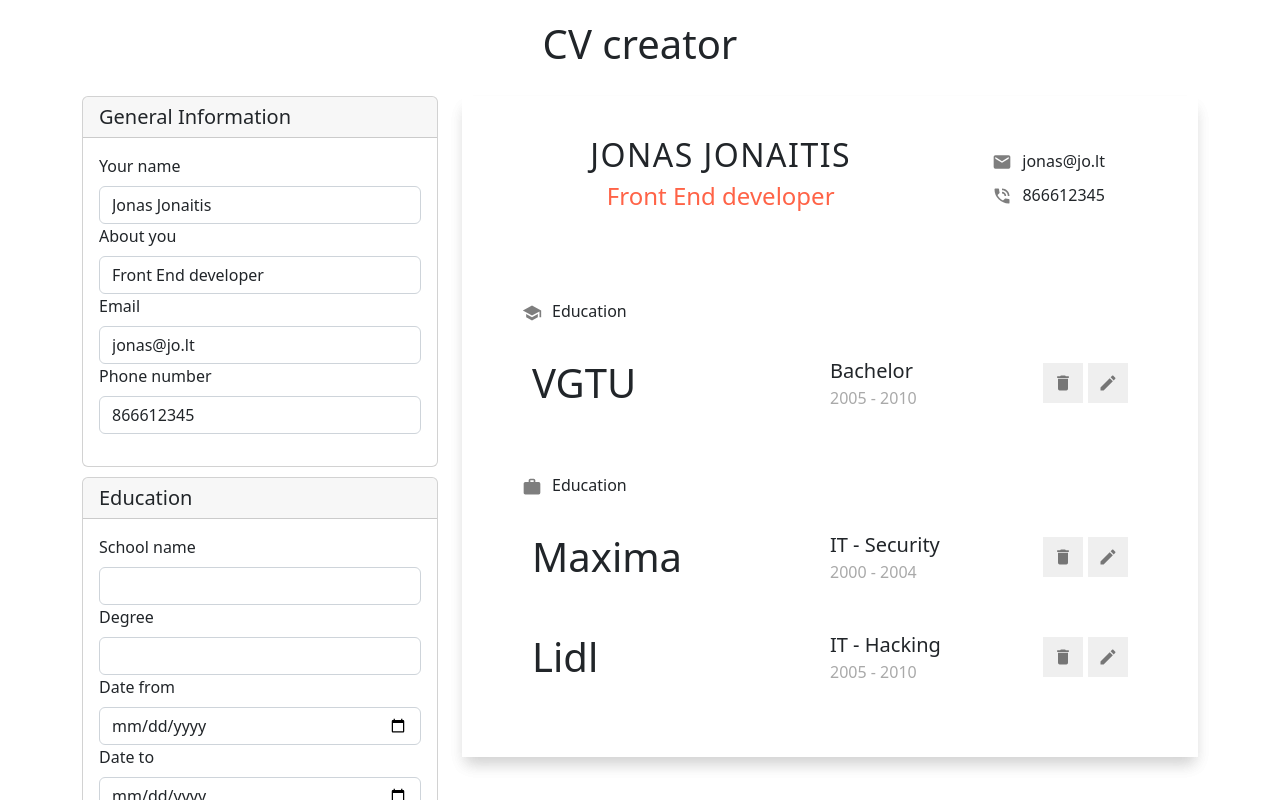
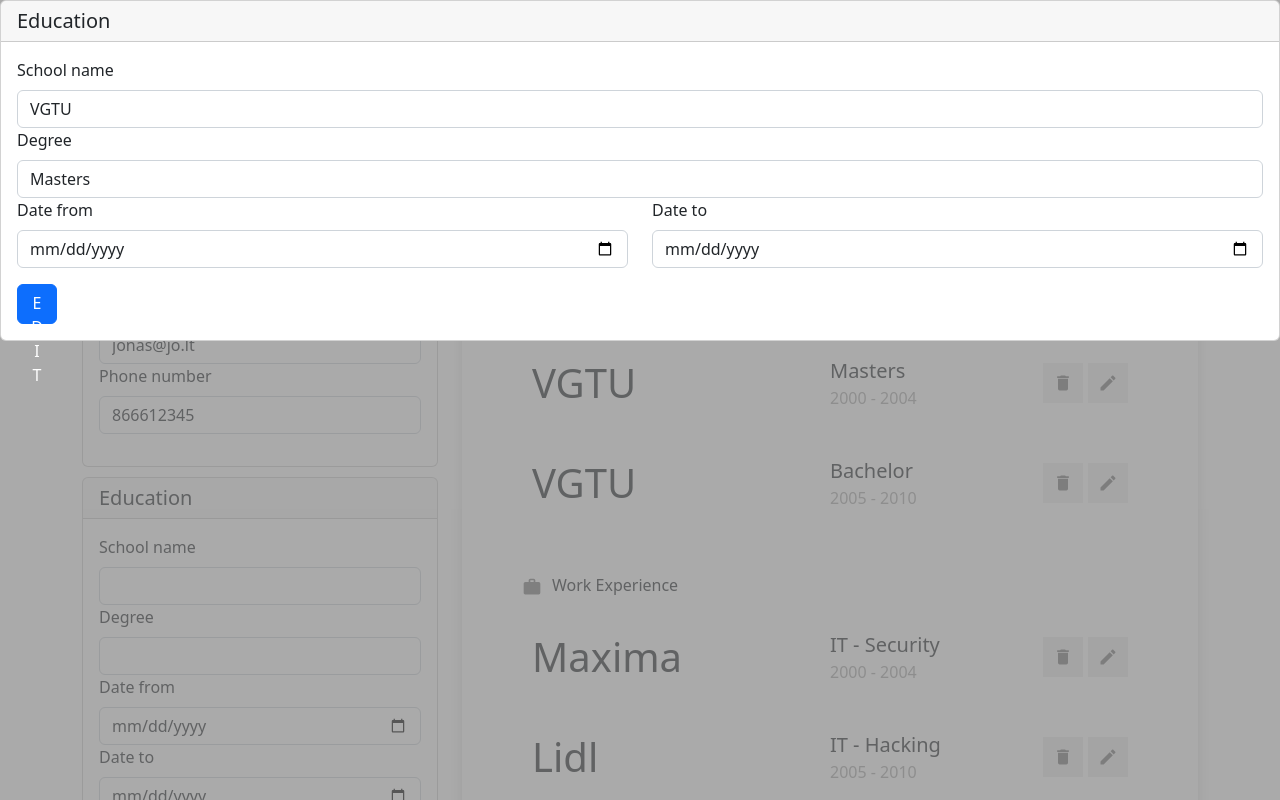
Before and after one commit to JonasKaruzas/cv-project, a React (Create React App) app: page / in a window 1280 px wide. Both pictures are taken after a click on the button 1108 px from the left and 383 px from the top of the page. Shown: the top 800 px of the page. Built offline with nearby package versions, Linux system fonts and the light colour scheme.

Commit message:
feat: edit in progress

```diff
--- a/src/App.js
+++ b/src/App.js
@@ -8,6 +8,7 @@
 import { EducationItem } from "./components/EducationItem";
 import { WorkExperienceDisplay } from "./components/WorkExperienceDisplay";
 import { WorkExperienceItem } from "./components/WorkExperienceItem";
+import { EditModal } from "./components/EditModal";
 
 import Container from "react-bootstrap/Container";
 import Row from "react-bootstrap/Row";
@@ -62,7 +63,9 @@
 export function App() {
   const [generalInfo, setGeneralInfo] = useState(demoGeneralInfo);
   const [education, setEducation] = useState(demoEducationInfo);
+  const [educationEdititableItem, setEducationEdititableItem] = useState();
   const [workExperience, setWorkExperience] = useState(demoWorkExperience);
+  const [showEditModal, setShowEditModal] = useState(false);
 
   function removeEducationItem(id) {
     setEducation(education.filter((item) => item.id !== id));
@@ -70,6 +73,18 @@
 
   function removeWorkExperienceItem(id) {
     setWorkExperience(workExperience.filter((item) => item.id !== id));
+  }
+
+  function editEducationItem(id) {
+    const item = education.find((item) => item.id === id);
+    setEducationEdititableItem(item);
+    setShowEditModal(true);
+  }
+
+  function saveEditEducationItem(item) {
+    console.log(item);
+    console.log(education);
+    // setEducation({...education})
   }
 
   return (
@@ -90,7 +105,7 @@
               {education.length !== 0 && (
                 <EducationDisplay>
                   {education.map((item) => (
-                    <EducationItem key={item.id} education={item} removeEducationItem={removeEducationItem} />
+                    <EducationItem key={item.id} education={item} removeEducationItem={removeEducationItem} editEducationItem={editEducationItem} />
                   ))}
                 </EducationDisplay>
               )}
@@ -105,6 +120,9 @@
           </Col>
         </Row>
       </Container>
+      {showEditModal && (
+        <EditModal setShowEditModal={setShowEditModal} educationEdititableItem={educationEdititableItem} saveEditEducationItem={saveEditEducationItem} />
+      )}
     </>
   );
 }
--- /dev/null
+++ b/src/components/EditModal.jsx
@@ -0,0 +1,50 @@
+import '../styles/editModal.css'
+import Form from 'react-bootstrap/Form';
+import Card from 'react-bootstrap/Card';
+import Button from 'react-bootstrap/Button';
+import Row from "react-bootstrap/Row";
+import Col from "react-bootstrap/Col";
+import { useState } from 'react';
+
+export function EditModal({setShowEditModal, educationEdititableItem, saveEditEducationItem}) {
+
+const [form, setForm] = useState(educationEdititableItem);
+
+function updateState(e) {
+  setForm({...form, [e.target.id]: e.target.value})
+}
+
+function submitForm(e) {
+  e.preventDefault();
+  saveEditEducationItem(form);
+}
+
+  return (
+    <div onClick={() => setShowEditModal(false)} className="editModal">
+        <Card>
+          <Card.Header as="h5">Education</Card.Header>
+          <Card.Body>
+          <Form onSubmit={submitForm}>
+              <Form.Group className="mb-3">
+                <Form.Label>School name</Form.Label>
+                <Form.Control type="text" id='schoolName' value={form.schoolName} onChange={updateState}/>
+                <Form.Label>Degree</Form.Label>
+                <Form.Control type="text" id='degree' value={form.degree} onChange={updateState}/>
+                <Row>
+                  <Col>
+                    <Form.Label>Date from</Form.Label>
+                    <Form.Control type="date" id='dateFrom' value={form.dateFrom} onChange={updateState}/>
+                  </Col>
+                  <Col>
+                    <Form.Label>Date to</Form.Label>
+                    <Form.Control type="date" id='dateTo' value={form.dateTo} onChange={updateState}/>
+                  </Col>
+                </Row>
+              </Form.Group>
+              <Button variant="primary" type="submit">EDIT</Button>
+          </Form>
+        </Card.Body>
+      </Card>
+    </div>
+  )
+}
--- a/src/components/EducationItem.jsx
+++ b/src/components/EducationItem.jsx
@@ -3,7 +3,7 @@
 import deleteImg from '../images/delete.svg';
 
 
-export function EducationItem({education, removeEducationItem}) {
+export function EducationItem({education, removeEducationItem, editEducationItem}) {
   return (
     <div className='item'>
       <div className="item-title">{education.schoolName}</div>
@@ -12,8 +12,8 @@
         <div className="item-date">{education.dateFrom} - {education.dateTo}</div>
       </div>
       <div className="buttons-container">
-        <button onClick={() => removeEducationItem(education.id)} variant="outline-danger" size="sm" type="submit"><img src={deleteImg} /></button>
-        <button onClick={() => removeEducationItem(education.id)} variant="outline-danger" size="sm" type="submit"><img src={pencil} /></button>
+        <button onClick={() => removeEducationItem(education.id)}><img src={deleteImg} /></button>
+        <button onClick={() => editEducationItem(education.id)}><img src={pencil} /></button>
       </div>
     </div>
   )
--- a/src/components/WorkExperienceDisplay.jsx
+++ b/src/components/WorkExperienceDisplay.jsx
@@ -4,7 +4,7 @@
 export function WorkExperienceDisplay({children}) {
   return (
     <div className='WorkExperienceDisplay'>
-      <div><img src={briefcase} alt=''/><span>Education</span></div>
+      <div><img src={briefcase} alt=''/><span>Work Experience</span></div>
       {children}
     </div>
   )
--- /dev/null
+++ b/src/styles/editModal.css
@@ -0,0 +1,8 @@
+.editModal {
+  position: fixed;
+  width: 100%;
+  height: 100%;
+  top: 0px;
+  background-color: rgba(128, 128, 128, 0.671);
+  z-index: 2;
+}
```
